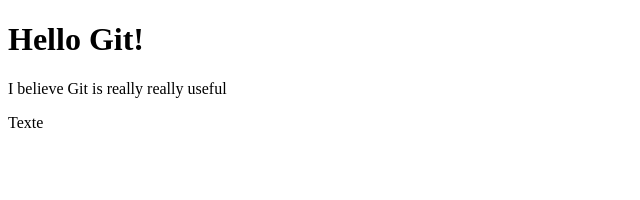
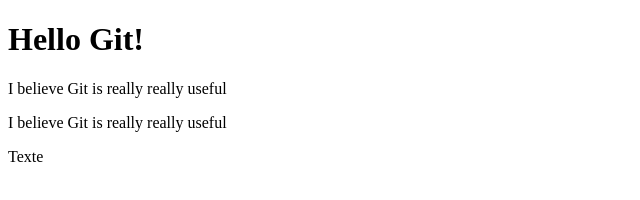
Before and after one commit to mangbaujessica/web09-first-repo, a plain HTML site: page index.html in a window 1280 px wide. Shown: the whole page, without its empty margins (0-640 px from the left). Drawn offline with Linux system fonts and the light colour scheme.

Commit message:
added sentence

```diff
--- a/index.html
+++ b/index.html
@@ -8,6 +8,7 @@
 <body>
     <h1>Hello Git!</h1>
     <p>I believe Git is really really useful</p>
+       <p>I believe Git is really really useful</p>
     <p>Texte</p>
 </body>
 </html>
```
